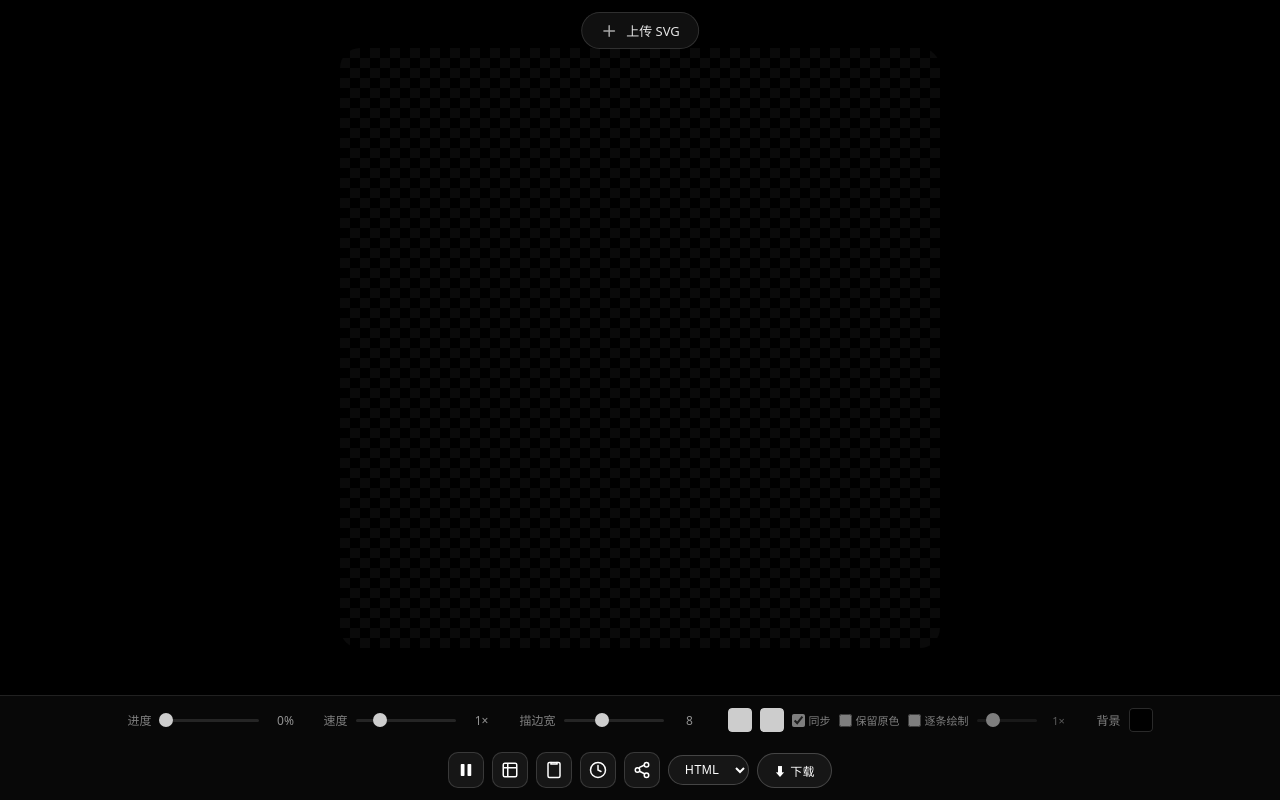
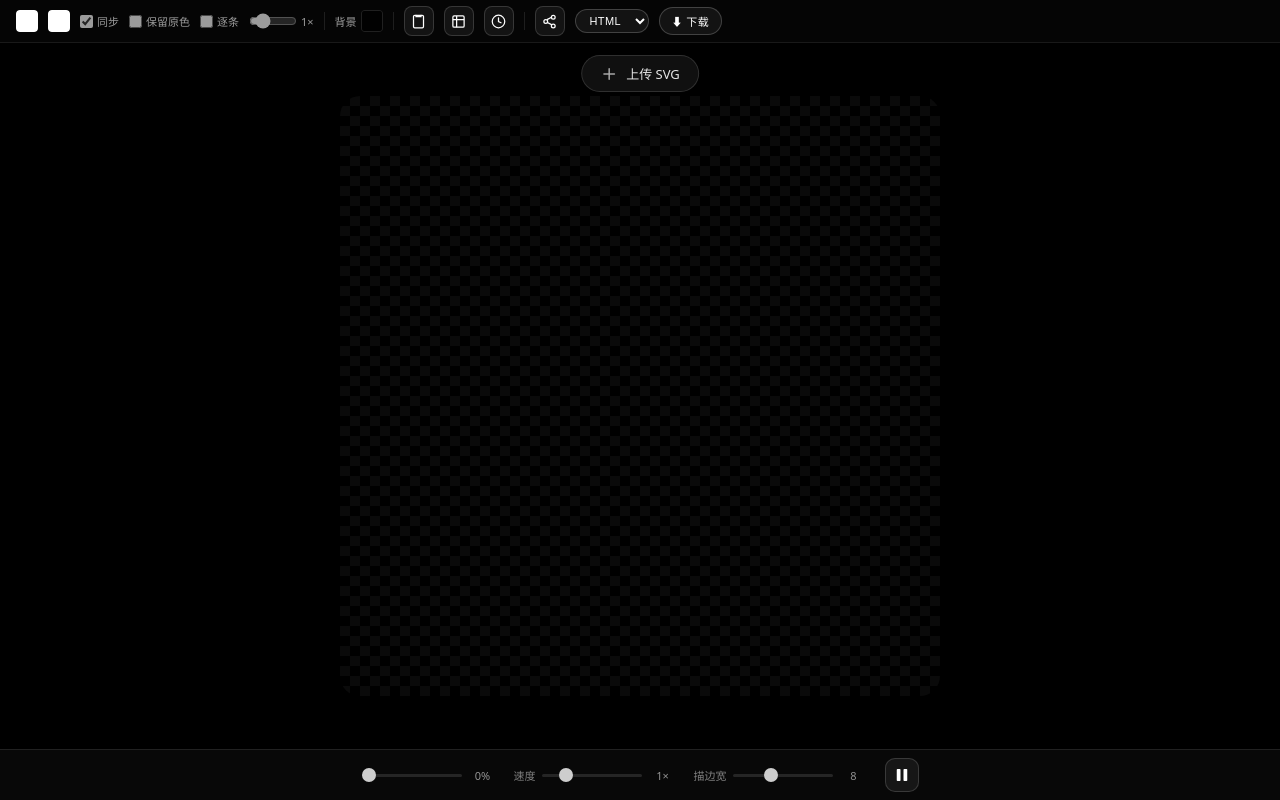
Before and after one commit to yuanty344-bit/svg-animator, a website built with Vite: page index.html in a window 1280 px wide. Built offline with nearby package versions, Linux system fonts and the light colour scheme.

Commit message:
Dual-bar layout: top config bar + bottom playback bar

```diff
--- a/index.html
+++ b/index.html
@@ -6,6 +6,28 @@
 <title>SVG 动画生成器</title>
 </head>
 <body>
+<!-- 顶部栏：配置层 -->
+<div class="top-bar" id="topBar">
+  <div class="bar-row">
+    <input type="color" id="strokeColor" value="#ffffff" title="描边色">
+    <input type="color" id="fillColor" value="#ffffff" title="填色">
+    <label class="sync-inline"><input type="checkbox" id="syncColors" checked>同步</label>
+    <label class="sync-inline" title="恢复原图颜色"><input type="checkbox" id="preserveColors">保留原色</label>
+    <label class="sync-inline" title="路径逐条绘制"><input type="checkbox" id="sequentialMode">逐条</label>
+    <label class="sync-inline" title="逐条间隔"><input type="range" id="staggerFactor" min="0.5" max="3" value="1" step="0.25" style="width:48px"><span class="val" id="staggerVal">1×</span></label>
+    <span class="bar-sep"></span>
+    <label class="sync-inline">背景<input type="color" id="bgColor" value="#000000" title="背景色"></label>
+    <span class="bar-sep"></span>
+    <div class="icon-btn" id="pasteBtn" title="粘贴SVG"><svg viewBox="0 0 24 24" fill="none" stroke="currentColor" stroke-width="2"><rect x="4" y="2" width="16" height="20" rx="2"/><path d="M8 2v2h8V2" stroke-linecap="round"/></svg></div>
+    <div class="icon-btn" id="layerBtn" title="图层设置"><svg viewBox="0 0 24 24" fill="none" stroke="currentColor" stroke-width="2"><rect x="3" y="3" width="18" height="18" rx="2"/><path d="M3 9h18M9 3v18"/></svg></div>
+    <div class="icon-btn" id="resetBtn" title="重置"><svg viewBox="0 0 24 24" fill="none" stroke="currentColor" stroke-width="2"><circle cx="12" cy="12" r="10"/><path d="M12 6v6l4 2" stroke-linecap="round"/></svg></div>
+    <span class="bar-sep"></span>
+    <div class="icon-btn" id="shareBtn" title="复制SVG代码"><svg viewBox="0 0 24 24" fill="none" stroke="currentColor" stroke-width="2"><circle cx="18" cy="5" r="3"/><circle cx="6" cy="12" r="3"/><circle cx="18" cy="19" r="3"/><path d="M8.7 13.7l6.6 3.3M15.3 5.3l-6.6 3.3" stroke-linecap="round"/></svg></div>
+    <select id="exportFormat" class="export-select"><option value="html">HTML</option><option value="svg">SVG</option><option value="png">PNG</option><option value="jpg">JPG</option></select>
+    <button class="text-btn" id="dlBtn">⬇ 下载</button>
+  </div>
+</div>
+
 <div class="preview-area" id="previewArea">
   <div class="preview-bg" id="previewBg">
     <svg id="previewSvg" viewBox="0 0 1024 1024"></svg>
@@ -17,9 +39,9 @@
   </div>
 </div>
 
-<div class="control-bar" id="controlBar">
+<!-- 底部栏：播放层 -->
+<div class="bottom-bar" id="bottomBar">
   <div class="ctrl-group">
-    <label>进度</label>
     <input type="range" id="timeline" min="0" max="100" value="0" step="0.1" title="键盘←→移动 (Shift加速)">
     <span class="val" id="timeVal">0%</span>
   </div>
@@ -33,41 +55,8 @@
     <input type="range" id="strokeWidth" min="1" max="20" value="8" step="0.5">
     <span class="val" id="strokeWidthVal">8</span>
   </div>
-  <div class="ctrl-group">
-    <input type="color" id="strokeColor" value="#ffffff">
-    <input type="color" id="fillColor" value="#ffffff">
-    <label class="sync-inline"><input type="checkbox" id="syncColors" checked>同步</label>
-    <label class="sync-inline" title="恢复原图颜色"><input type="checkbox" id="preserveColors">保留原色</label>
-    <label class="sync-inline" title="路径逐条绘制"><input type="checkbox" id="sequentialMode">逐条绘制</label>
-    <label class="sync-inline" title="逐条间隔"><input type="range" id="staggerFactor" min="0.5" max="3" value="1" step="0.25" style="width:60px"><span class="val" id="staggerVal">1×</span></label>
-  </div>
-  <div class="ctrl-group">
-    <label>背景</label>
-    <input type="color" id="bgColor" value="#000000">
-  </div>
-  <div class="btn-row">
-    <div class="icon-btn" id="playPauseBtn" title="暂停/继续">
-      <svg id="playIcon" viewBox="0 0 24 24" fill="currentColor"><rect x="5" y="4" width="5" height="16" rx="1"/><rect x="14" y="4" width="5" height="16" rx="1"/></svg>
-    </div>
-    <div class="icon-btn" id="layerBtn" title="图层设置">
-      <svg viewBox="0 0 24 24" fill="none" stroke="currentColor" stroke-width="2"><rect x="3" y="3" width="18" height="18" rx="2"/><path d="M3 9h18M9 3v18"/></svg>
-    </div>
-    <div class="icon-btn" id="pasteBtn" title="粘贴SVG代码">
-      <svg viewBox="0 0 24 24" fill="none" stroke="currentColor" stroke-width="2"><rect x="4" y="2" width="16" height="20" rx="2"/><path d="M8 2v2h8V2" stroke-linecap="round"/></svg>
-    </div>
-    <div class="icon-btn" id="resetBtn" title="重置">
-      <svg viewBox="0 0 24 24" fill="none" stroke="currentColor" stroke-width="2"><circle cx="12" cy="12" r="10"/><path d="M12 6v6l4 2" stroke-linecap="round"/></svg>
-    </div>
-    <div class="icon-btn" id="shareBtn" title="复制SVG代码">
-      <svg viewBox="0 0 24 24" fill="none" stroke="currentColor" stroke-width="2"><circle cx="18" cy="5" r="3"/><circle cx="6" cy="12" r="3"/><circle cx="18" cy="19" r="3"/><path d="M8.7 13.7l6.6 3.3M15.3 5.3l-6.6 3.3" stroke-linecap="round"/></svg>
-    </div>
-    <select id="exportFormat" class="export-select">
-      <option value="html">HTML</option>
-      <option value="svg">SVG</option>
-      <option value="png">PNG</option>
-      <option value="jpg">JPG</option>
-    </select>
-    <button class="text-btn" id="dlBtn">⬇ 下载</button>
+  <div class="icon-btn" id="playPauseBtn" title="暂停/继续">
+    <svg id="playIcon" viewBox="0 0 24 24" fill="currentColor"><rect x="5" y="4" width="5" height="16" rx="1"/><rect x="14" y="4" width="5" height="16" rx="1"/></svg>
   </div>
 </div>
 
--- a/src/style.css
+++ b/src/style.css
@@ -32,15 +32,9 @@ body{
 .upload-float:hover{border-color:rgba(255,255,255,.5);opacity:1}
 .upload-float svg{width:18px;height:18px;opacity:.7}
 .upload-float input{display:none}
-.control-bar{
-  border-top:1px solid rgba(255,255,255,.1);
-  background:rgba(255,255,255,.03);
-  display:flex;align-items:center;justify-content:center;gap:20px;
-  padding:12px 24px;flex-wrap:wrap;
-  max-height:45vh;overflow-y:auto;
-}
-.ctrl-group{display:flex;align-items:center;gap:8px;font-size:12px;opacity:.8}
-.ctrl-group label{opacity:.6;white-space:nowrap}
+/* 共用控件 */
+.ctrl-group{display:flex;align-items:center;gap:6px;font-size:12px;opacity:.8}
+.ctrl-group label{opacity:.6;white-space:nowrap;font-size:11px}
 .ctrl-group input[type=range]{
   width:100px;height:3px;background:rgba(255,255,255,.15);
   border-radius:2px;-webkit-appearance:none;appearance:none;outline:none;
@@ -48,13 +42,39 @@ body{
 .ctrl-group input[type=range]::-webkit-slider-thumb{
   appearance:none;width:14px;height:14px;background:#fff;border-radius:50%;cursor:pointer;
 }
-.ctrl-group .val{min-width:36px;text-align:center;opacity:.7}
-.ctrl-group input[type=color]{
-  width:24px;height:24px;border:none;background:transparent;cursor:pointer;
+.ctrl-group .val{min-width:30px;text-align:center;opacity:.7;font-size:11px}
+input[type=color]{
+  width:22px;height:22px;border:none;background:transparent;cursor:pointer;
   padding:0;border-radius:4px;
 }
-.ctrl-group input[type=color]::-webkit-color-swatch-wrapper{padding:0}
-.ctrl-group input[type=color]::-webkit-color-swatch{border-radius:4px;border:1px solid rgba(255,255,255,.2)}
+input[type=color]::-webkit-color-swatch-wrapper{padding:0}
+input[type=color]::-webkit-color-swatch{border-radius:3px;border:1px solid rgba(255,255,255,.2)}
+
+/* 顶部栏 */
+.top-bar{
+  border-bottom:1px solid rgba(255,255,255,.08);
+  background:rgba(255,255,255,.02);
+  padding:6px 16px;
+}
+.top-bar .bar-row{
+  display:flex;align-items:center;gap:10px;flex-wrap:wrap;
+}
+.top-bar .icon-btn{width:30px;height:30px;border-radius:8px}
+.top-bar .icon-btn svg{width:15px;height:15px}
+.top-bar .text-btn{padding:5px 12px;font-size:11px}
+.top-bar .export-select{padding:4px 10px;font-size:11px}
+.bar-sep{width:1px;height:18px;background:rgba(255,255,255,.1);flex-shrink:0}
+
+/* 底部栏 */
+.bottom-bar{
+  border-top:1px solid rgba(255,255,255,.1);
+  background:rgba(255,255,255,.03);
+  padding:8px 16px;
+  display:flex;align-items:center;justify-content:center;gap:16px;
+  flex-wrap:wrap;
+}
+.bottom-bar .timeline-wrap{flex:1;min-width:120px;max-width:400px}
+.bottom-bar .icon-btn{width:34px;height:34px}
 .sync-inline{display:flex;align-items:center;gap:4px;font-size:11px;opacity:.6;cursor:pointer}
 .sync-inline input{accent-color:#fff;margin:0}
 .btn-row{display:flex;gap:8px;align-items:center}
@@ -129,7 +149,9 @@ body{
 }
 .paste-panel .row{display:flex;gap:8px;justify-content:flex-end}
 @media(max-width:768px){
-  .control-bar{gap:10px;padding:8px 12px}
+  .top-bar{padding:4px 8px}
+  .top-bar .bar-row{gap:6px}
+  .bottom-bar{gap:8px;padding:6px 10px}
   .ctrl-group input[type=range]{width:60px}
-  .upload-float{top:8px;padding:6px 14px;font-size:12px}
+  .upload-float{top:40px;padding:5px 12px;font-size:11px}
 }
```
Also changed, not shown: dist/index.html.
